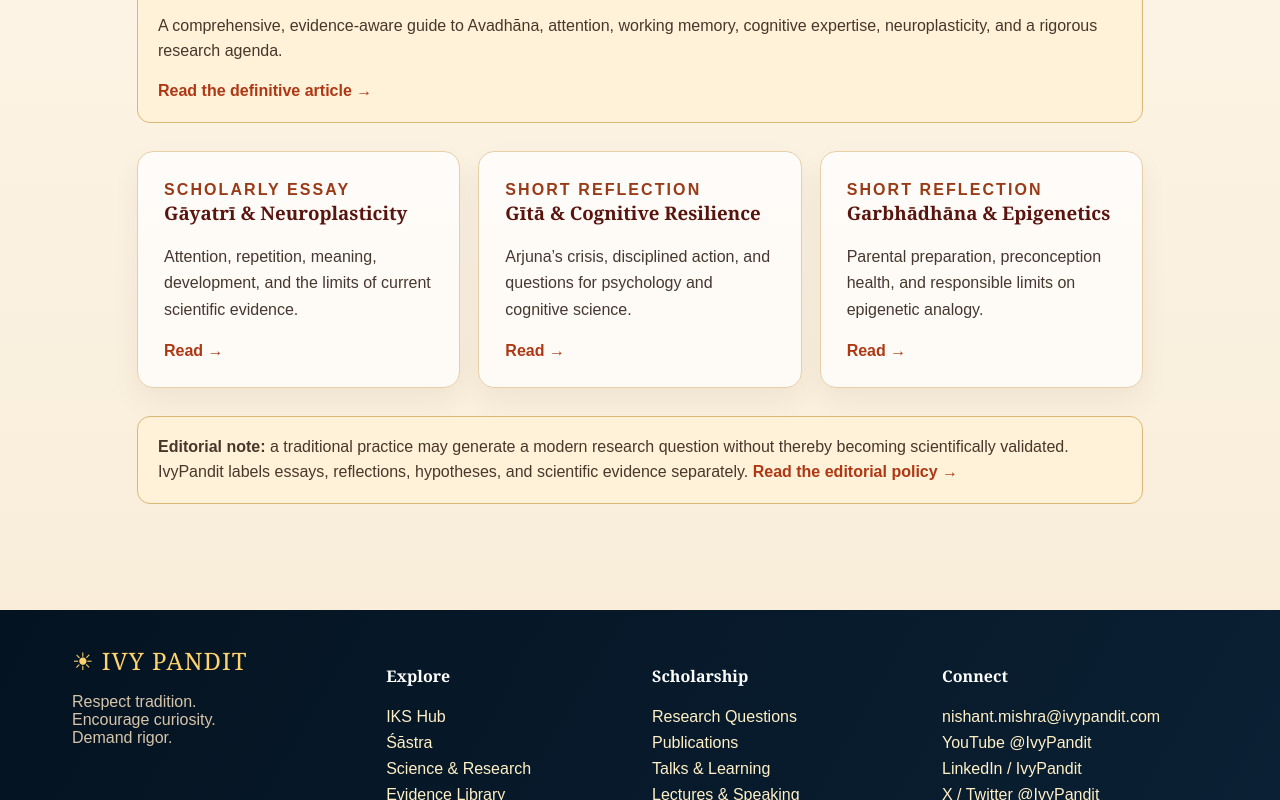
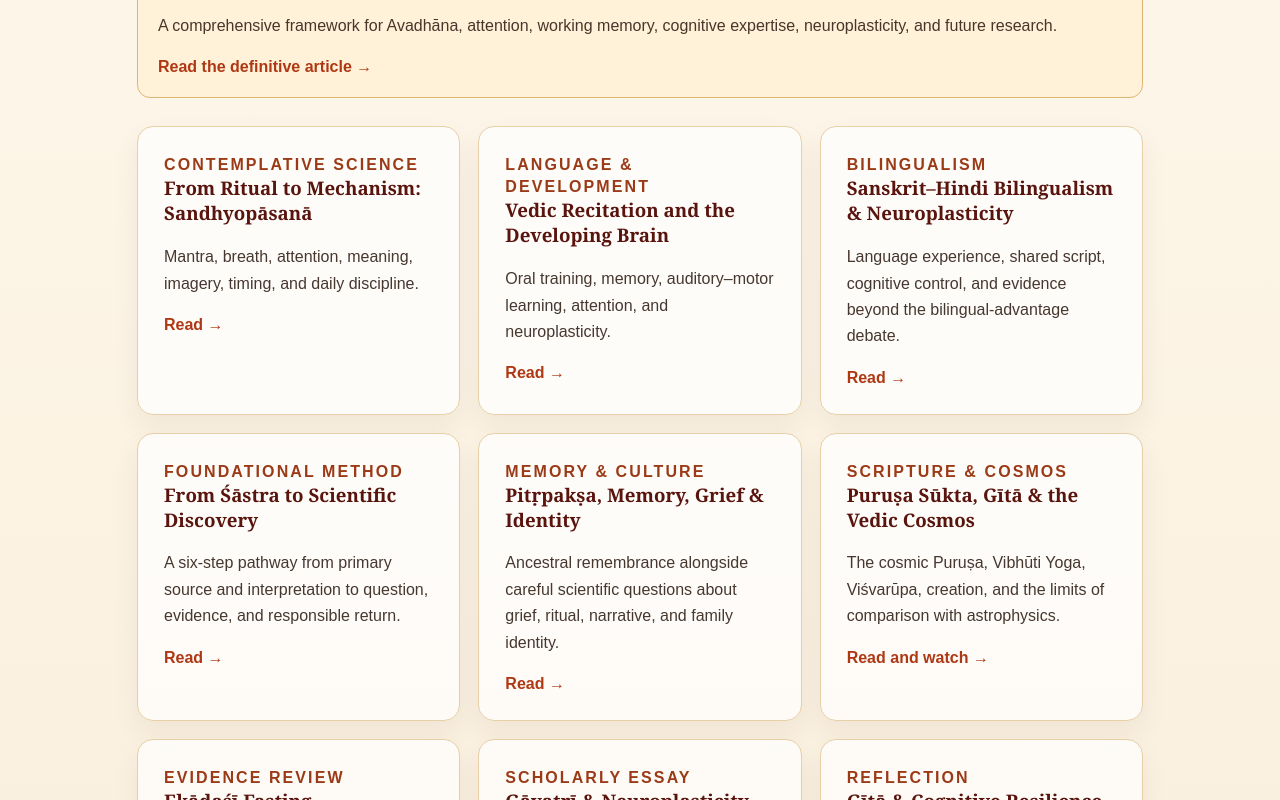
Before and after one commit to nishmishra/ivypandit-v2, a Next.js app: page /articles in a window 1280 px wide. Shown: the part 620-1420 px from the top of the page. Built offline with nearby package versions, Linux system fonts and the light colour scheme.

Commit message:
Publish canonical IvyPandit article collection

```diff
--- a/app/articles/page.tsx
+++ b/app/articles/page.tsx
@@ -1,12 +1,19 @@
 export default function Articles(){return <>
-  <section className="pageHero"><div className="eyebrow">Essays • Reflections • Evidence-aware inquiry</div><h1>Articles</h1><p>Readable essays connecting Indian Knowledge Systems, neuroscience, learning, ethics, and public health — with content type and evidence status kept visible.</p></section>
+  <section className="pageHero"><div className="eyebrow">Definitive guides • Scholarly essays • Evidence-aware inquiry</div><h1>Articles</h1><p>Canonical, source-conscious articles connecting Indian Knowledge Systems, neuroscience, learning, culture, health, and public scholarship.</p></section>
   <main className="content">
-    <section className="callout" style={{marginBottom:'28px'}}><span className="label">DEFINITIVE GUIDE</span><h2>Avadhāna and the Indian Science of Attention</h2><p>A comprehensive, evidence-aware guide to Avadhāna, attention, working memory, cognitive expertise, neuroplasticity, and a rigorous research agenda.</p><a className="textLink" href="/research/consciousness/avadhana">Read the definitive article →</a></section>
+    <section className="callout" style={{marginBottom:'28px'}}><span className="label">LEAD DEFINITIVE GUIDE</span><h2>Avadhāna and the Indian Science of Attention</h2><p>A comprehensive framework for Avadhāna, attention, working memory, cognitive expertise, neuroplasticity, and future research.</p><a className="textLink" href="/research/consciousness/avadhana">Read the definitive article →</a></section>
     <div className="resourceGrid">
+      <div className="panel"><span className="label">CONTEMPLATIVE SCIENCE</span><h3>From Ritual to Mechanism: Sandhyopāsanā</h3><p>Mantra, breath, attention, meaning, imagery, timing, and daily discipline.</p><a className="textLink" href="/articles/sandhyopasana-neuroscience">Read →</a></div>
+      <div className="panel"><span className="label">LANGUAGE & DEVELOPMENT</span><h3>Vedic Recitation and the Developing Brain</h3><p>Oral training, memory, auditory–motor learning, attention, and neuroplasticity.</p><a className="textLink" href="/articles/vedic-recitation-developing-brain">Read →</a></div>
+      <div className="panel"><span className="label">BILINGUALISM</span><h3>Sanskrit–Hindi Bilingualism & Neuroplasticity</h3><p>Language experience, shared script, cognitive control, and evidence beyond the bilingual-advantage debate.</p><a className="textLink" href="/articles/sanskrit-hindi-bilingualism-neuroplasticity">Read →</a></div>
+      <div className="panel"><span className="label">FOUNDATIONAL METHOD</span><h3>From Śāstra to Scientific Discovery</h3><p>A six-step pathway from primary source and interpretation to question, evidence, and responsible return.</p><a className="textLink" href="/articles/shastra-to-scientific-discovery">Read →</a></div>
+      <div className="panel"><span className="label">MEMORY & CULTURE</span><h3>Pitṛpakṣa, Memory, Grief & Identity</h3><p>Ancestral remembrance alongside careful scientific questions about grief, ritual, narrative, and family identity.</p><a className="textLink" href="/articles/pitrapaksha-memory-grief">Read →</a></div>
+      <div className="panel"><span className="label">SCRIPTURE & COSMOS</span><h3>Puruṣa Sūkta, Gītā & the Vedic Cosmos</h3><p>The cosmic Puruṣa, Vibhūti Yoga, Viśvarūpa, creation, and the limits of comparison with astrophysics.</p><a className="textLink" href="/articles/purusha-sukta-gita-vedic-cosmos">Read and watch →</a></div>
+      <div className="panel"><span className="label">EVIDENCE REVIEW</span><h3>Ekādaśī Fasting, Metabolism & Brain Health</h3><p>What intermittent-fasting evidence can—and cannot—tell us about a diverse devotional practice.</p><a className="textLink" href="/articles/ekadashi-fasting-brain-health">Read →</a></div>
       <div className="panel"><span className="label">SCHOLARLY ESSAY</span><h3>Gāyatrī & Neuroplasticity</h3><p>Attention, repetition, meaning, development, and the limits of current scientific evidence.</p><a className="textLink" href="/articles/gayatri-neuroplasticity">Read →</a></div>
-      <div className="panel"><span className="label">SHORT REFLECTION</span><h3>Gītā & Cognitive Resilience</h3><p>Arjuna’s crisis, disciplined action, and questions for psychology and cognitive science.</p><a className="textLink" href="/articles/gita-cognitive-resilience">Read →</a></div>
-      <div className="panel"><span className="label">SHORT REFLECTION</span><h3>Garbhādhāna & Epigenetics</h3><p>Parental preparation, preconception health, and responsible limits on epigenetic analogy.</p><a className="textLink" href="/articles/garbhadhana-epigenetics">Read →</a></div>
+      <div className="panel"><span className="label">REFLECTION</span><h3>Gītā & Cognitive Resilience</h3><p>Arjuna’s crisis, disciplined action, and responsible comparison with modern psychology.</p><a className="textLink" href="/articles/gita-cognitive-resilience">Read →</a></div>
+      <div className="panel"><span className="label">PRECONCEPTION HEALTH</span><h3>Garbhādhāna & Epigenetics</h3><p>Parental preparation, preconception health, and responsible limits on epigenetic analogy.</p><a className="textLink" href="/articles/garbhadhana-epigenetics">Read →</a></div>
     </div>
-    <section className="callout" style={{marginTop:'28px'}}><b>Editorial note:</b> a traditional practice may generate a modern research question without thereby becoming scientifically validated. IvyPandit labels essays, reflections, hypotheses, and scientific evidence separately. <a className="textLink" href="/editorial-policy">Read the editorial policy →</a></section>
+    <section className="callout" style={{marginTop:'28px'}}><b>Editorial note:</b> traditional meaning, interpretation, research hypothesis, and scientific evidence are identified separately. Articles are revised as scholarship develops. <a className="textLink" href="/editorial-policy">Read the editorial policy →</a></section>
   </main>
 </>}
```
